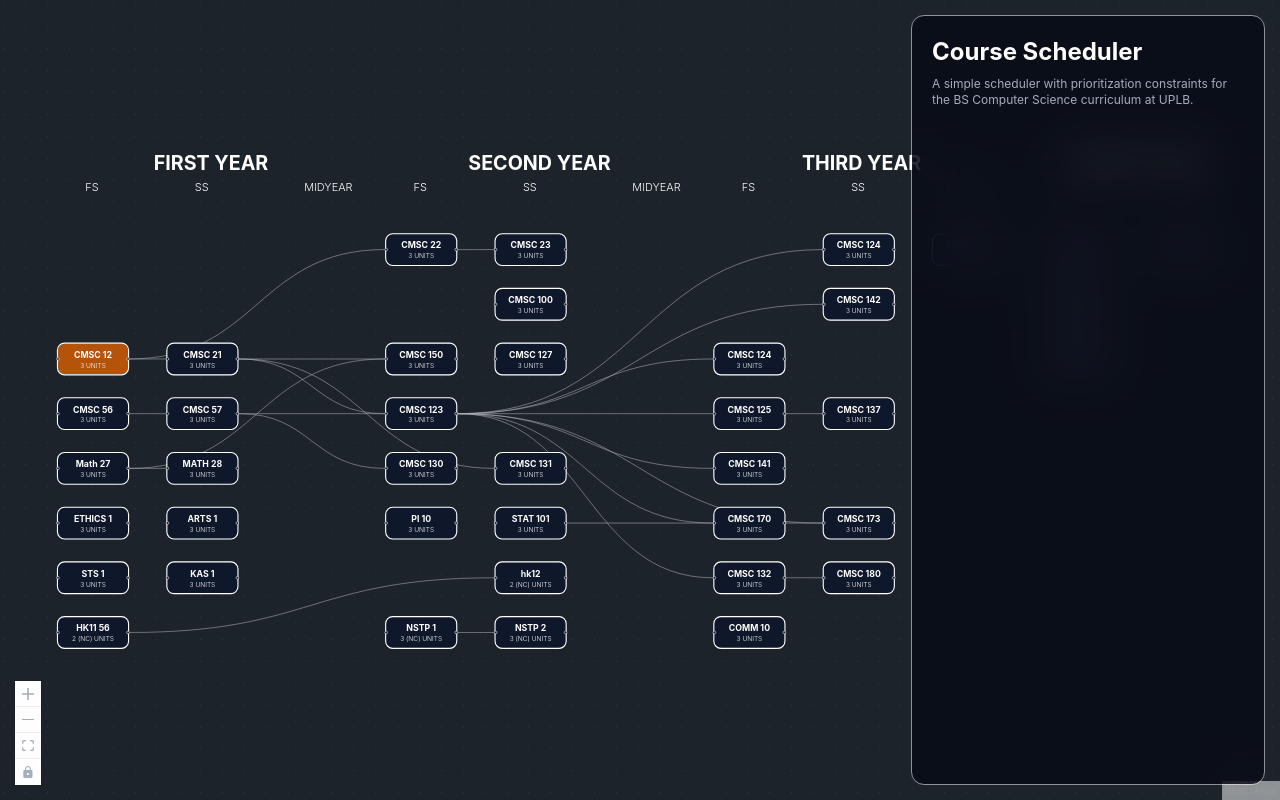
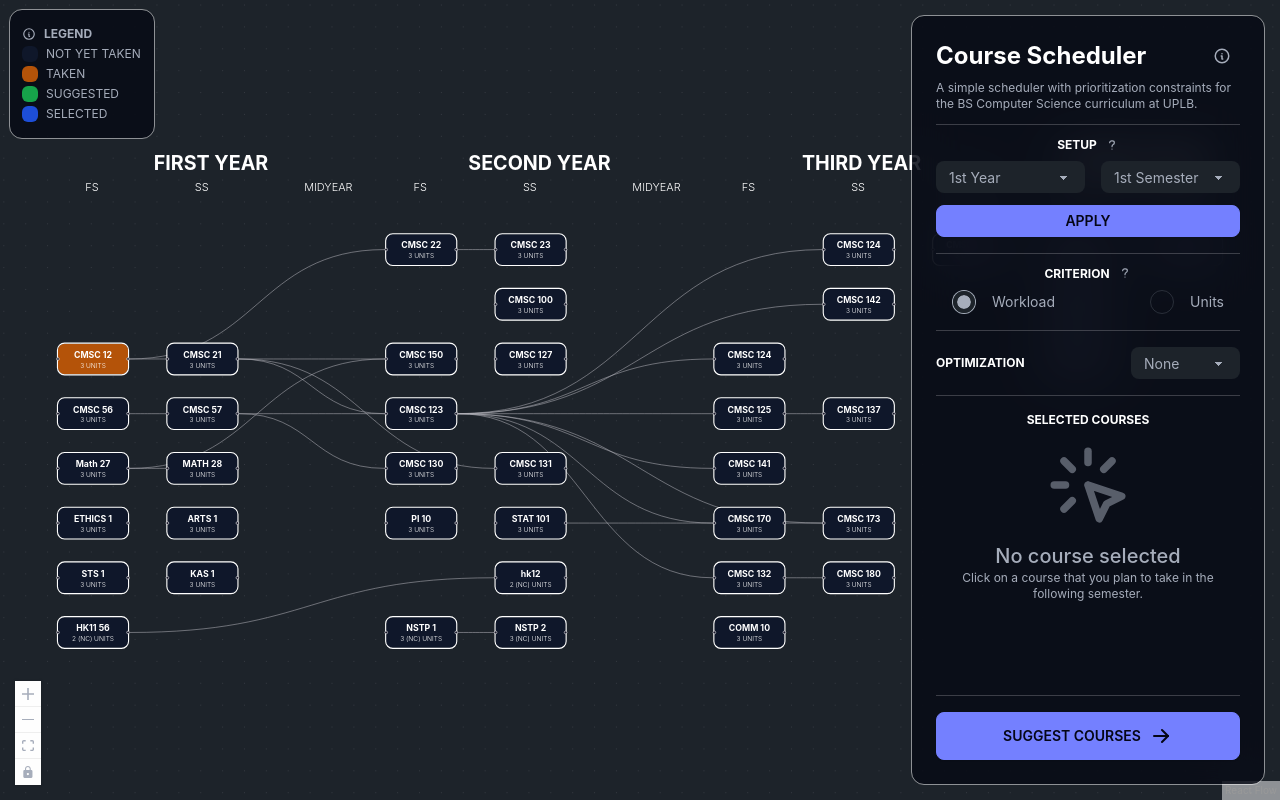
Before and after one commit to llacuesta/amat152, a React (Vite) app in the folder frontend/: page / in a window 1280 px wide. Built offline with nearby package versions, Linux system fonts and the light colour scheme.

Commit message:
feat: completed sidebar

```diff
--- a/frontend/src/App.jsx
+++ b/frontend/src/App.jsx
@@ -1,61 +1,82 @@
 import { useState, useCallback } from "react";
-
+import {
+  IconInfoCircle,
+  IconQuestionMark,
+  IconArrowRight,
+  IconClick,
+} from "@tabler/icons-react";
 
 import {
   ReactFlow,
   useNodesState,
   useEdgesState,
   Controls,
-  MiniMap,
   Background,
 } from "@xyflow/react";
 import "@xyflow/react/dist/style.css";
 
 import CustomNode from "./graph/CustomNode";
-import {courses, edges} from './assets/courses'
+import { courses, edges } from "./assets/courses";
 import AnnotationNode from "./graph/AnnotationNode";
+import SelectedCourseTag from "./component/SelectedCourseTag";
+import useSelectedNodesStore from "./stores/SelectedNodesStore";
+import usePriorityNodesStore from "./stores/PriorityNodesStore";
 
 const nodeTypes = {
   custom: CustomNode,
-  annotation: AnnotationNode
-}
+  annotation: AnnotationNode,
+};
 
 /**
  * Node Status:
  * 0 -> Not Taken
  * 1 -> Selected
  * 2 -> Taken
+ * 3 -> Suggested
  */
 
+const testNodes = courses;
 
-
-const testNodes = courses
-
-const testEdges = edges
-
+const testEdges = edges;
 
 function App() {
   const [nodes, setNodes, onNodesChange] = useNodesState(testNodes);
   const [edges, setEdges, onEdgesChange] = useEdgesState(testEdges);
-  const [selectedNodes, setSelectedNodes] = useState(new Set());
+  const selectedNodes = useSelectedNodesStore((state) => state.selectedNodes);
+  const setSelectedNodes = useSelectedNodesStore(
+    (state) => state.setSelectedNodes
+  );
+
+  const prioritizedNodes = usePriorityNodesStore(
+    (state) => state.prioritizedNodes
+  );
+  const setPrioritizedNodes = usePriorityNodesStore(
+    (state) => state.setPrioritizedNodes
+  );
+
+  // Field data
+  const [selectedYear, setSelectedYear] = useState(1);
+  const [selectedSem, setSelectedSem] = useState(1);
+
+  const [criterion, setCriterion] = useState("workload");
 
   const onConnect = useCallback(
     (params) => setEdges((eds) => addEdge(params, eds)),
     [setEdges]
   );
 
-  const handleNodeClick = useCallback((event, node) => {
-    console.log(`clicked: ${node.data.courseID}`);
+  const handleNodeClick = (event, node) => {
+    if (node.data.status === 2) {
+      return;
+    }
+
     setNodes((nds) =>
       nds.map((n) => {
-        // Clicked node
         if (n.id === node.id) {
-          if (n.status == 2) {
-            return n;
-          }
-
+          // Toggle node selection
           setSelectedNodes((prevSelectedNodes) => {
             const newSelectedNodes = new Set(prevSelectedNodes);
+
             if (newSelectedNodes.has(node.id)) {
               newSelectedNodes.delete(node.id);
             } else {
@@ -65,11 +86,12 @@ function App() {
             return newSelectedNodes;
           });
 
+          // Toggle node status
           return {
             ...n,
             data: {
               ...n.data,
-              status: n.data.status == 0 ? 1 : 0,
+              status: n.data.status === 0 ? 1 : 0,
             },
           };
         }
@@ -77,23 +99,183 @@ function App() {
         return n;
       })
     );
-  }, [selectedNodes]);
+  };
 
   return (
+    // Viewport
     <div className="relative" style={{ width: "100vw", height: "100vh" }}>
+      {/* <div className="absolute h-full w-full bg-black-700/20 z-[51] backdrop-blur-xl">
+        <div className="flex flex-col gap-2 items-center h-full min-w-full justify-center">
+          Loading taken courses...
+          <span className="loading loading-spinner loading-lg"></span>
+        </div>
+      </div> */}
+      <div className="absolute top-2.5 left-2.5 z-50">
+        <div className="bg-gray-950/70 h-32 w-36 rounded-xl outline outline-[1px] outline-white/50 backdrop-blur-xl flex flex-col justify-center p-3">
+          <div className="flex flex-row gap-2 text-xs font-bold mb-1 items-center">
+            <div><IconInfoCircle size={14}/></div>
+            LEGEND
+          </div>
+          <div className="flex flex-col gap-1">
+            <div className="flex gap-2 items-center">
+              <div className="w-4 h-4 rounded-md bg-slate-900"></div>
+              <div className="text-xs">NOT YET TAKEN</div>
+            </div>
+            <div className="flex gap-2 items-center">
+              <div className="w-4 h-4 rounded-md bg-amber-700"></div>
+              <div className="text-xs">TAKEN</div>
+            </div>
+            <div className="flex gap-2 items-center">
+              <div className="w-4 h-4 rounded-md bg-green-600"></div>
+              <div className="text-xs">SUGGESTED</div>
+            </div>
+            <div className="flex gap-2 items-center">
+              <div className="w-4 h-4 rounded-md bg-blue-700"></div>
+              <div className="text-xs">SELECTED</div>
+            </div>
+
+          </div>
+        </div>
+
+      </div>
+
+      {/* Sidebar */}
       <div className="absolute top-0 right-0 h-full w-96 z-50 p-4">
-        <div className="bg-gray-950/70 h-full rounded-xl outline outline-[1px] outline-white/50 p-5 backdrop-blur-xl flex flex-col">
-          <div className="flex flex-row justify-between">
+        <div className="bg-gray-950/70 h-full rounded-xl outline outline-[1px] outline-white/50 p-6 backdrop-blur-xl flex flex-col">
+          <div className="flex flex-col justify-between h-full">
+            <div className="flex flex-col">
+              <div className="flex flex-row justify-between items-center">
                 <div className="text-white font-bold text-2xl">
                   Course Scheduler
                 </div>
-
+                <button className="btn btn-ghost btn-xs">
+                  <IconInfoCircle size={18} />
+                </button>
               </div>
               <div className="text-xs mt-2">
-            A simple scheduler with prioritization constraints for the BS Computer Science curriculum at UPLB.
+                A simple scheduler with prioritization constraints for the BS
+                Computer Science curriculum at UPLB.
+              </div>
+              <div className="h-[1px] w-full bg-white/20 my-3"></div>
+
+              {/* Standing selector */}
+              <div className="flex flex-col">
+                <div
+                  className="tooltip tooltip-top flex justify-center items-center mb-2 gap-2"
+                  data-tip="Select your standing."
+                >
+                  <div className="text-white font-bold text-xs">SETUP</div>
+                  <IconQuestionMark size={14} />
+                </div>
+                <div className="flex flex-row justify-between">
+                  <select
+                    defaultValue={selectedYear}
+                    className="select w-full select-sm max-w-xs"
+                    onChange={(e) => setSelectedYear(Number(e.target.value))}
+                  >
+                    <option value={1}>1st Year</option>
+                    <option value={2}>2nd Year</option>
+                    <option value={3}>3rd Year</option>
+                    <option value={4}>4th Year</option>
+                  </select>
+                  <div className="w-10"></div>
+                  <select
+                    defaultValue={selectedSem}
+                    className="select select-sm max-w-xs"
+                    onChange={(e) => setSelectedSem(Number(e.target.value))}
+                  >
+                    <option value={1}>1st Semester</option>
+                    <option value={2}>2nd Semester</option>
+                    <option value={3}>Midyear</option>
+                  </select>
+                </div>
+                <button className="btn btn-primary btn-sm mt-3">APPLY</button>
+              </div>
+
+              <div className="h-[1px] w-full bg-white/20 mt-4"></div>
+
+              <div className="flex flex-col mt-3">
+                <div
+                  className="flex flex-row justify-center gap-2 tooltip tooltip-top mb-2"
+                  data-tip="What metric do you want to prioritize?"
+                >
+                  <div className="text-white font-bold text-xs">CRITERION</div>
+                  <IconQuestionMark size={14} />
+                </div>
+                <div className="flex justify-between px-4">
+                  <label className="flex items-center gap-4">
+                    <input
+                      type="radio"
+                      name="criterion"
+                      id="workload"
+                      className="radio"
+                      defaultChecked
+                      onChange={() => setCriterion("workload")}
+                    />
+                    <div className="text-sm">Workload</div>
+                  </label>
+                  <label className="flex items-center gap-4">
+                    <input
+                      type="radio"
+                      name="criterion"
+                      id="units"
+                      className="radio"
+                      onChange={() => setCriterion("units")}
+                    />
+                    <div className="text-sm">Units</div>
+                  </label>
+                </div>
+              </div>
+
+              <div className="h-[1px] w-full bg-white/20 mt-4"></div>
+
+              <div className="flex justify-between items-center mt-4">
+                <div className="text-white font-bold text-xs">OPTIMIZATION</div>
+                <select value={null} className="select select-sm max-w-xs">
+                  <option value={null}>None</option>
+                  <option value={false}>Maximize</option>
+                  <option value={true}>Minimize</option>
+                </select>
+              </div>
+
+              <div className="h-[1px] w-full bg-white/20 mt-4"></div>
+
+              <div className="flex flex-col w-full mt-4">
+                <div className="text-white font-bold text-xs flex justify-center w-full mb-3">
+                  SELECTED COURSES
+                </div>
+                <div className="flex flex-wrap gap-2">
+                  {selectedNodes.size == 0 ? (
+                    <div className="flex flex-col items-center">
+                      <IconClick className="opacity-50 mb-3" size={90} />
+                      <div className="text-xl font-medium flex justify-center w-full text-center">
+                        No course selected
+                      </div>
+                      <div className="text-xs flex justify-center w-full text-center">
+                        Click on a course that you plan to take in the following
+                        semester.
+                      </div>
+                    </div>
+                  ) : (
+                    [...selectedNodes].map((cid) => {
+                      return <SelectedCourseTag key={cid} courseID={cid} nodes={nodes} setNodes={setNodes}/>;
+                    })
+                  )}
                 </div>
               </div>
             </div>
+            <div>
+              <div className="h-[1px] w-full bg-white/20 my-4"></div>
+              <button className="btn btn-primary w-full">
+                SUGGEST COURSES
+                <IconArrowRight />
+              </button>
+            </div>
+          </div>
+        </div>
+      </div>
+
+      {/* Main Graph */}
       <ReactFlow
         nodes={nodes}
         edges={edges}
@@ -112,8 +294,6 @@ function App() {
         <Controls />
         <Background variant="dots" gap={40} size={1} />
       </ReactFlow>
-
-
     </div>
   );
 }
```
Lines whose indentation alone changed are shown as unchanged.
